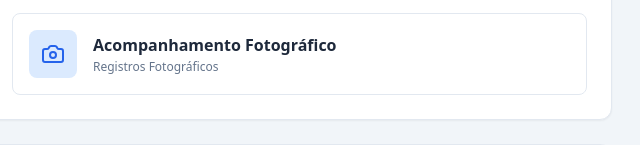
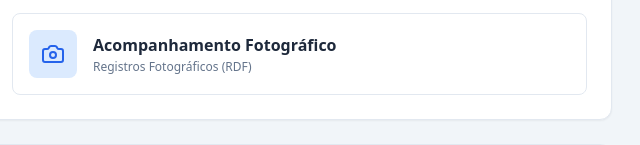
Before and after one commit to rickmschulz/painel-cipt, a plain HTML site: page index.html in a window 1280 px wide. Shown: the part 1465-1610 px from the top of the page, 636-1276 px from the left. Drawn offline with nearby package versions, Linux system fonts and the light colour scheme.

Commit message:
Update text for RDF

```diff
--- a/index.html
+++ b/index.html
@@ -301,7 +301,7 @@
                         </div>
                         <div class="ml-4">
                             <p class="font-semibold text-slate-800">Acompanhamento Fotográfico</p>
-                            <p class="text-xs text-slate-500 mt-0.5">Registros Fotográficos</p>
+                            <p class="text-xs text-slate-500 mt-0.5">Registros Fotográficos (RDF)</p>
                         </div>
                     </a>
 
```
